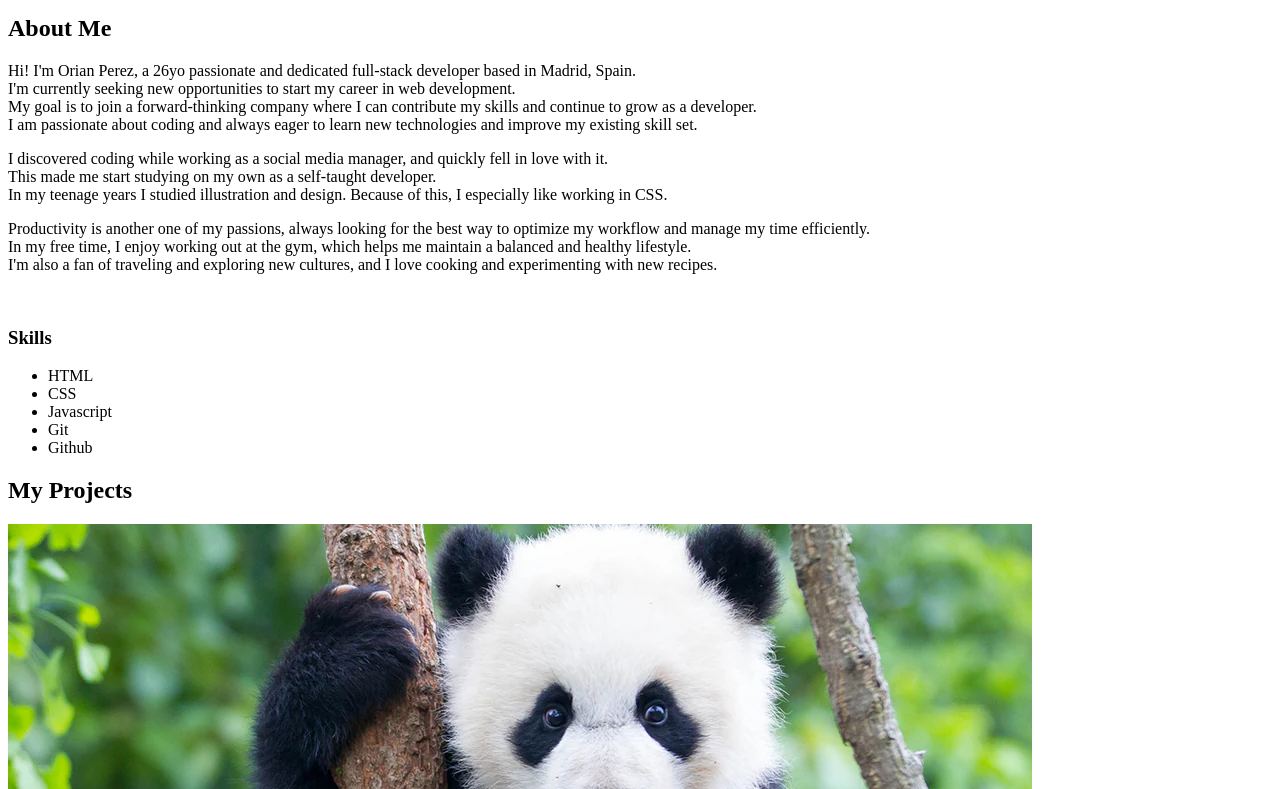
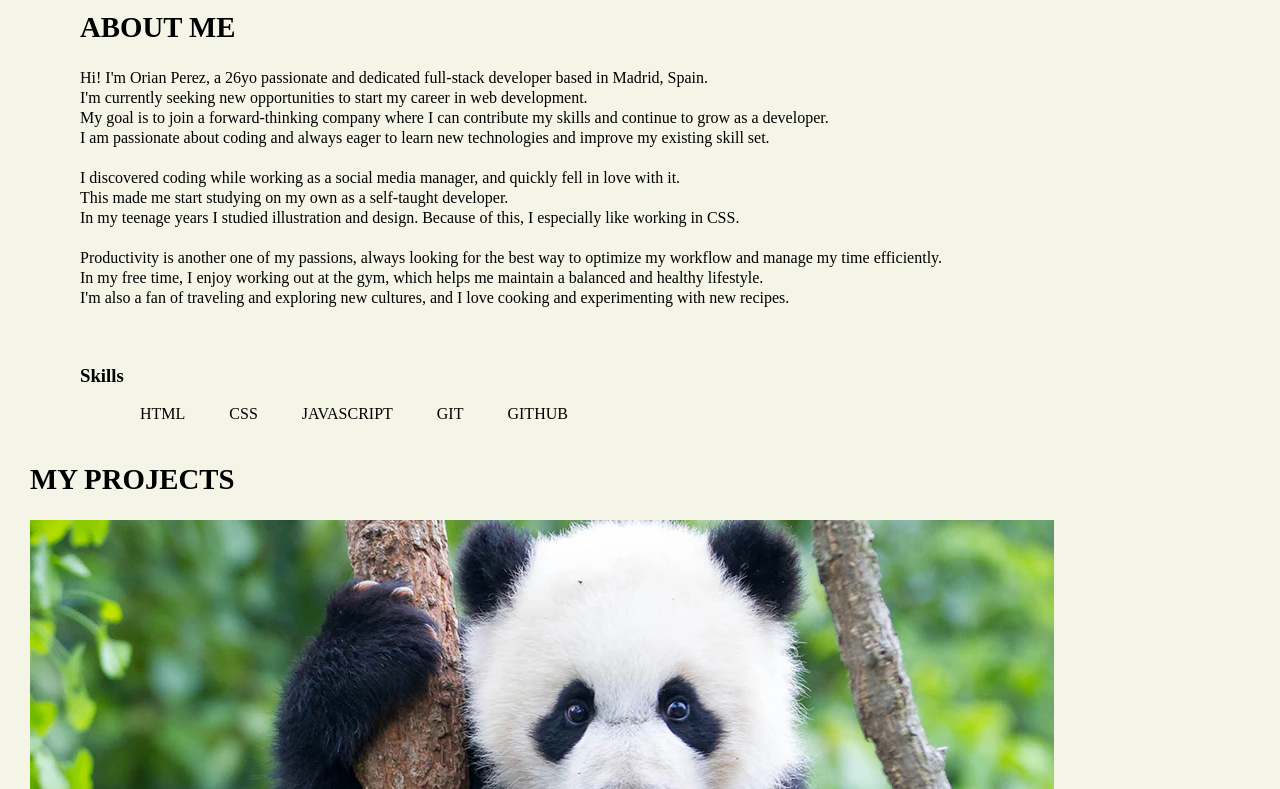
Before and after one commit to OriPerez7/personal_portfolio_website, a plain HTML site: page index.html in a window 1280 px wide. Shown: the part 83-872 px from the top of the page. Drawn offline with Linux system fonts and the light colour scheme.

Commit message:
Add about me style

```diff
--- a/style.css
+++ b/style.css
@@ -1,4 +1,12 @@
+body {
+    background-color: rgb(244, 244, 231);
+    margin: 0;
+}
 
+h2 {
+    text-transform: uppercase;
+    font-size: 1.8em;
+}
 
 
 /* HEADER SECTION */
@@ -37,6 +45,23 @@ nav ul {
 
 main {
     padding-top: 70px;
+    margin: 0 30px;
 }
 
 /* About Me */
+
+#about {
+    display: inline-block;
+    padding-left: 50px;
+}
+
+#skills li {
+    display: inline-flex;
+    padding: 0 20px;
+    text-transform: uppercase;
+}
+
+#about p {
+    margin: 20px 0;
+    line-height: 20px;
+}
```
